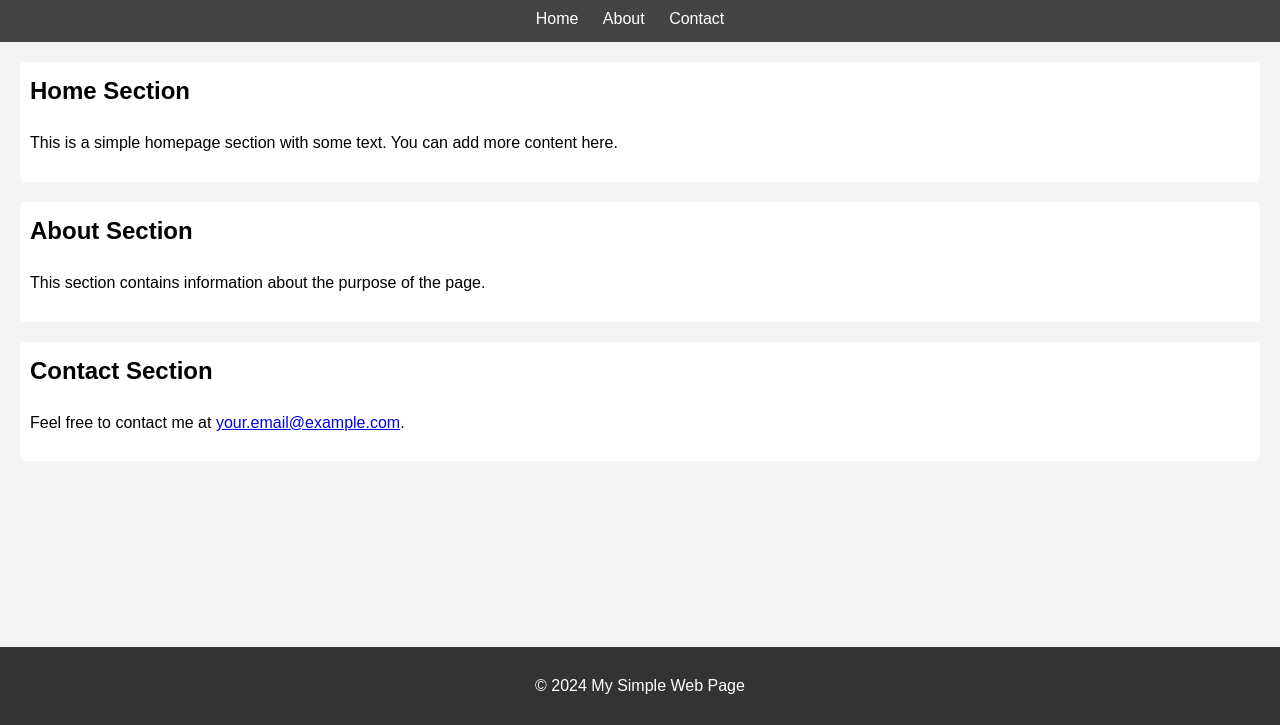
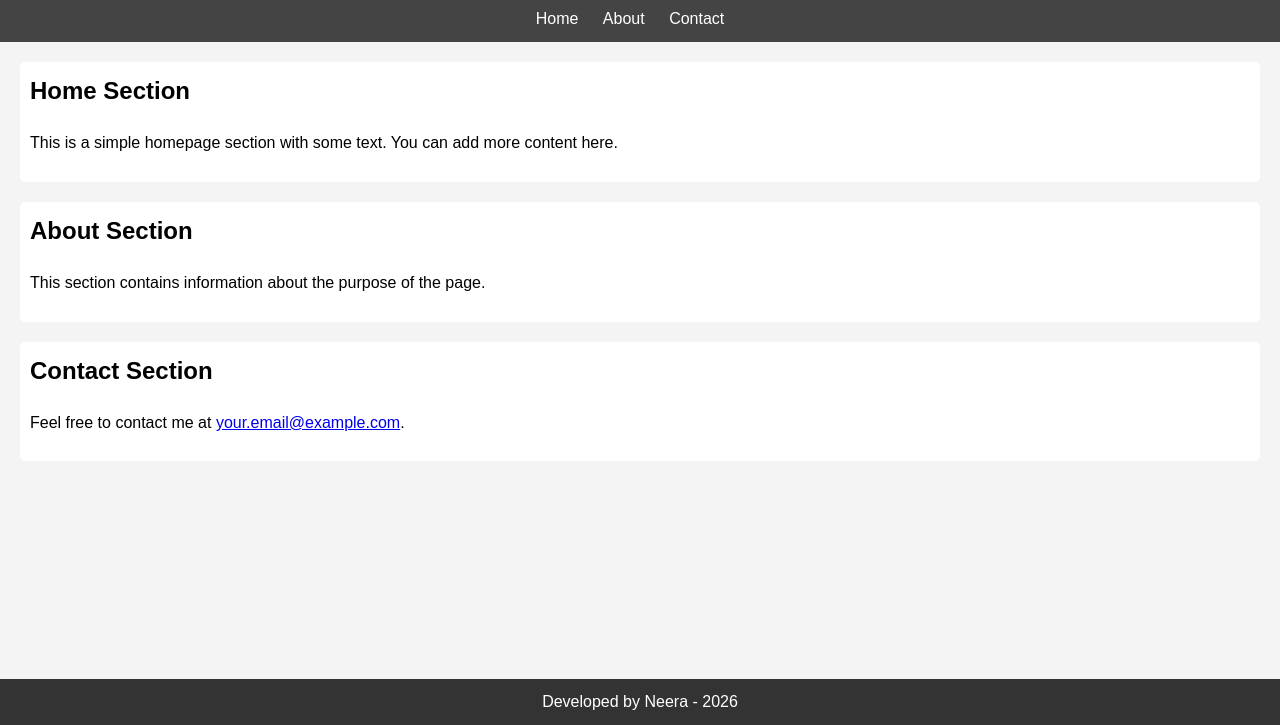
Before and after one commit to Neerume/my-website026, a plain HTML site: page index.html in a window 1280 px wide. Shown: the part 75-800 px from the top of the page. Drawn offline with Linux system fonts and the light colour scheme.

Commit message:
made changes

```diff
--- a/index.html
+++ b/index.html
@@ -41,8 +41,6 @@
       </p>
     </section>
 
-    <footer>
-      <p>&copy; 2024 My Simple Web Page</p>
-    </footer>
+    <footer>Developed by Neera - 2026</footer>
   </body>
 </html>
```
